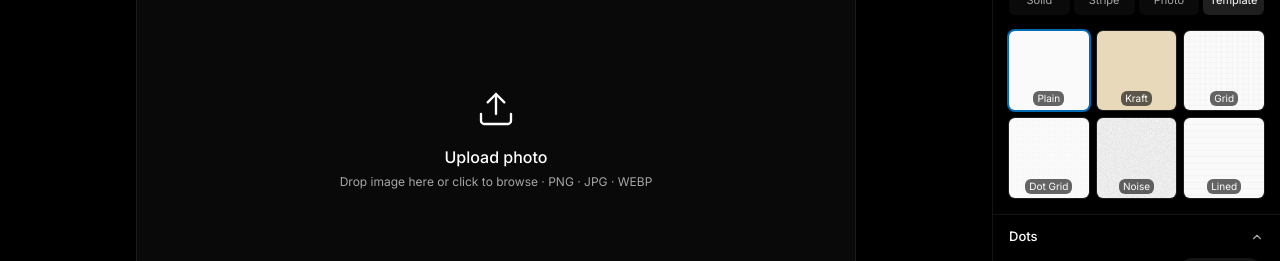
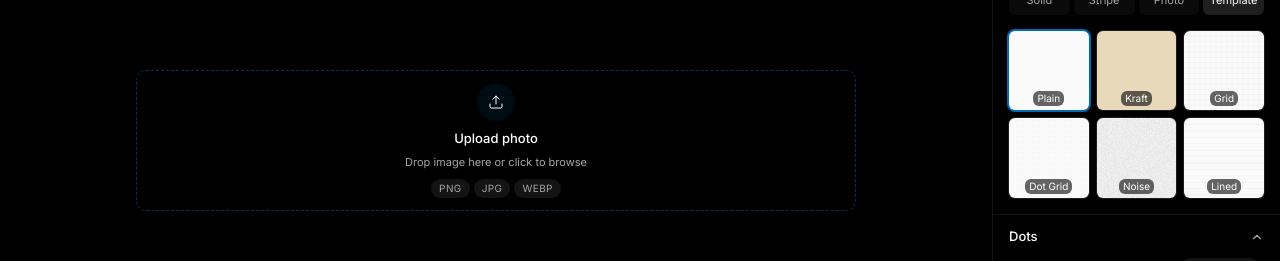
Before and after one commit to qwe2820435o2/paper-dots, a Next.js app in the folder paper-dots-frontend/: page /decorate in a window 1280 px wide. Shown: the part 289-550 px from the top of the page. Built offline with nearby package versions, Linux system fonts and the light colour scheme; no server answers; a web font is replaced by a local one.

Commit message:
docs(design): 改造上传按钮

```diff
--- a/paper-dots-frontend/src/components/decorate/PhotoUploader.tsx
+++ b/paper-dots-frontend/src/components/decorate/PhotoUploader.tsx
@@ -4,7 +4,6 @@ import { useCallback, useState } from "react";
 import { Upload } from "lucide-react";
 import { useAppDispatch } from "@/store/hooks";
 import { setPhotoUrl } from "@/store/slices/decorateSlice";
-import { cn } from "@/lib/utils";
 
 interface Props {
     hasPhoto: boolean;
@@ -45,15 +44,29 @@ export default function PhotoUploader({
         return (
             <label
                 {...commonDragHandlers}
-                className={cn(
-                    "w-full aspect-square rounded-[12px] cursor-pointer transition-colors flex flex-col items-center justify-center gap-4",
-                    dragOver ? "bg-white/[0.06]" : "hover:bg-white/[0.03]",
-                )}
+                className="rounded-[10px] cursor-pointer flex flex-col items-center justify-center gap-2 transition-all duration-150 active:scale-[0.97] select-none px-4 py-3"
                 style={{
-                    background: dragOver ? undefined : "#090909",
+                    border: dragOver
+                        ? "1.5px solid #0099ff"
+                        : "1.5px dashed rgba(0, 153, 255, 0.35)",
+                    background: dragOver
+                        ? "rgba(0, 153, 255, 0.08)"
+                        : "transparent",
                     boxShadow: dragOver
-                        ? "rgba(0, 153, 255, 0.7) 0px 0px 0px 2px inset"
-                        : "rgba(255,255,255,0.08) 0px 0px 0px 1px inset",
+                        ? "rgba(0, 153, 255, 0.2) 0px 0px 20px 0px"
+                        : "none",
+                }}
+                onMouseEnter={(e) => {
+                    if (!dragOver) {
+                        (e.currentTarget as HTMLElement).style.borderColor = "rgba(0, 153, 255, 0.7)";
+                        (e.currentTarget as HTMLElement).style.background = "rgba(0, 153, 255, 0.04)";
+                    }
+                }}
+                onMouseLeave={(e) => {
+                    if (!dragOver) {
+                        (e.currentTarget as HTMLElement).style.borderColor = "rgba(0, 153, 255, 0.35)";
+                        (e.currentTarget as HTMLElement).style.background = "transparent";
+                    }
                 }}
             >
                 <input
@@ -62,30 +75,46 @@ export default function PhotoUploader({
                     className="hidden"
                     onChange={(e) => handleFiles(e.target.files)}
                 />
-                <Upload
-                    className="w-10 h-10 text-white"
-                    strokeWidth={1.4}
-                />
-                <div className="flex flex-col items-center gap-1">
+
+                <div
+                    className="w-[38px] h-[38px] rounded-full flex items-center justify-center transition-all duration-150"
+                    style={{ background: dragOver ? "rgba(0, 153, 255, 0.15)" : "rgba(0, 153, 255, 0.08)" }}
+                >
+                    <Upload className="w-4 h-4 text-white" strokeWidth={1.5} />
+                </div>
+
+                <div className="flex flex-col items-center gap-1.5">
                     <p
-                        className="text-[16px] font-medium text-white"
-                        style={{
-                            fontFamily:
-                                "var(--font-inter), system-ui, sans-serif",
-                        }}
+                        className="text-[13px] font-medium text-white"
+                        style={{ fontFamily: "var(--font-inter), system-ui, sans-serif" }}
                     >
                         Upload photo
                     </p>
                     <p
-                        className="text-[12px]"
+                        className="text-[11px] text-center"
                         style={{
-                            fontFamily:
-                                "var(--font-inter), system-ui, sans-serif",
+                            fontFamily: "var(--font-inter), system-ui, sans-serif",
                             color: "#a6a6a6",
                         }}
                     >
-                        Drop image here or click to browse · PNG · JPG · WEBP
+                        Drop image here or click to browse
                     </p>
+                    <div className="flex items-center gap-1 mt-0.5">
+                        {["PNG", "JPG", "WEBP"].map((fmt) => (
+                            <span
+                                key={fmt}
+                                className="px-2 py-0.5 rounded-full text-[10px]"
+                                style={{
+                                    fontFamily: "var(--font-inter), system-ui, sans-serif",
+                                    background: "rgba(255, 255, 255, 0.08)",
+                                    color: "#a6a6a6",
+                                    letterSpacing: "0.04em",
+                                }}
+                            >
+                                {fmt}
+                            </span>
+                        ))}
+                    </div>
                 </div>
             </label>
         );
@@ -94,15 +123,21 @@ export default function PhotoUploader({
     return (
         <label
             {...commonDragHandlers}
-            className={cn(
-                "flex items-center gap-3 px-4 py-3 cursor-pointer transition-colors shrink-0",
-                dragOver ? "bg-white/[0.06]" : "hover:bg-white/[0.04]",
-            )}
+            className="flex items-center gap-3 px-4 py-3 cursor-pointer transition-all duration-150 shrink-0"
             style={{
                 borderBottom: "1px solid rgba(255,255,255,0.08)",
-                boxShadow: dragOver
-                    ? "rgba(0, 153, 255, 0.25) 0px 0px 0px 1px inset"
-                    : "none",
+                borderLeft: "3px solid #0099ff",
+                background: dragOver ? "rgba(0, 153, 255, 0.06)" : "transparent",
+            }}
+            onMouseEnter={(e) => {
+                if (!dragOver) {
+                    (e.currentTarget as HTMLElement).style.background = "rgba(0, 153, 255, 0.04)";
+                }
+            }}
+            onMouseLeave={(e) => {
+                if (!dragOver) {
+                    (e.currentTarget as HTMLElement).style.background = "transparent";
+                }
             }}
         >
             <input
@@ -111,10 +146,7 @@ export default function PhotoUploader({
                 className="hidden"
                 onChange={(e) => handleFiles(e.target.files)}
             />
-            <Upload
-                className="w-4 h-4 shrink-0 text-white"
-                strokeWidth={1.8}
-            />
+            <Upload className="w-4 h-4 shrink-0 text-white" strokeWidth={1.8} />
             <div className="min-w-0">
                 <p
                     className="text-[14px] font-medium text-white"
```
